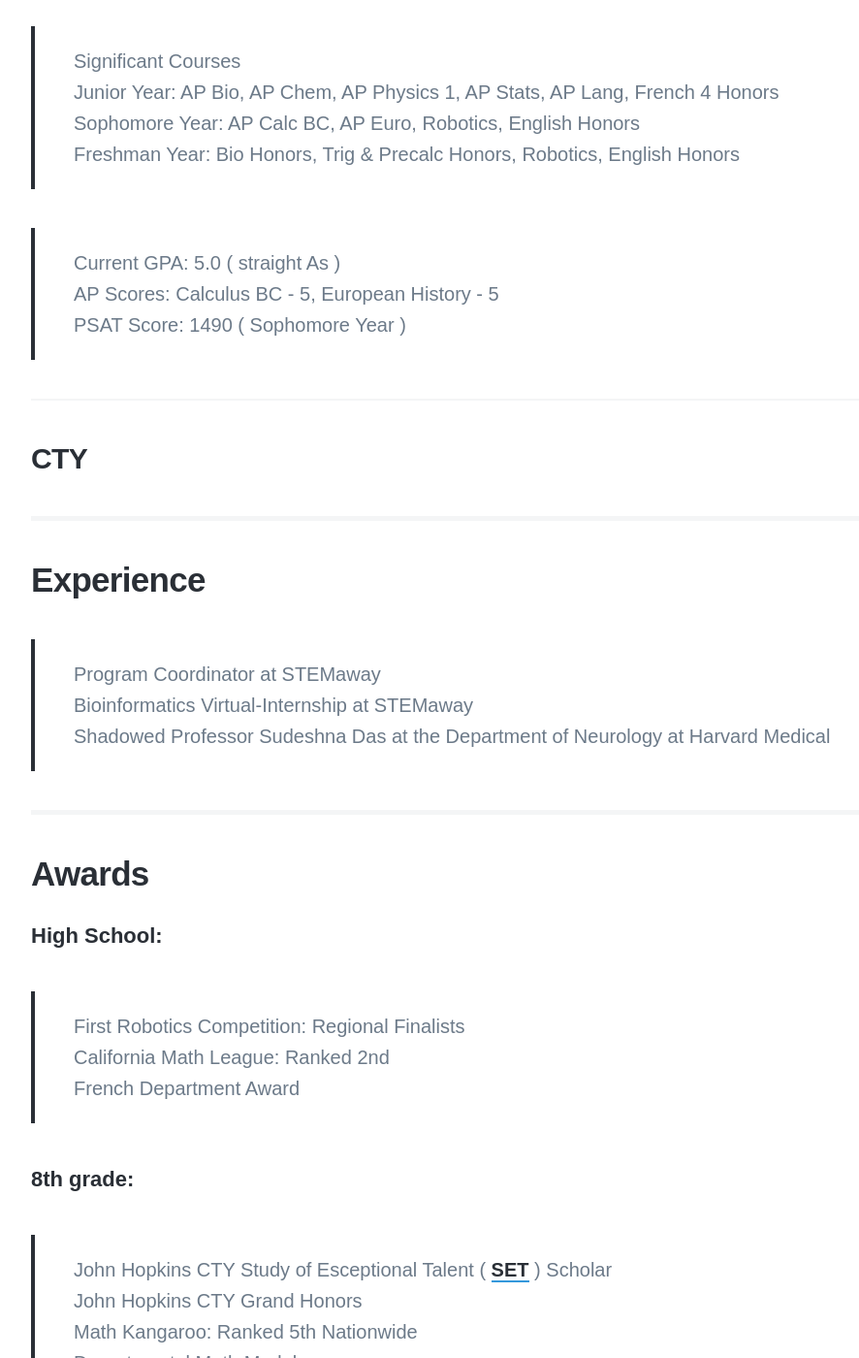
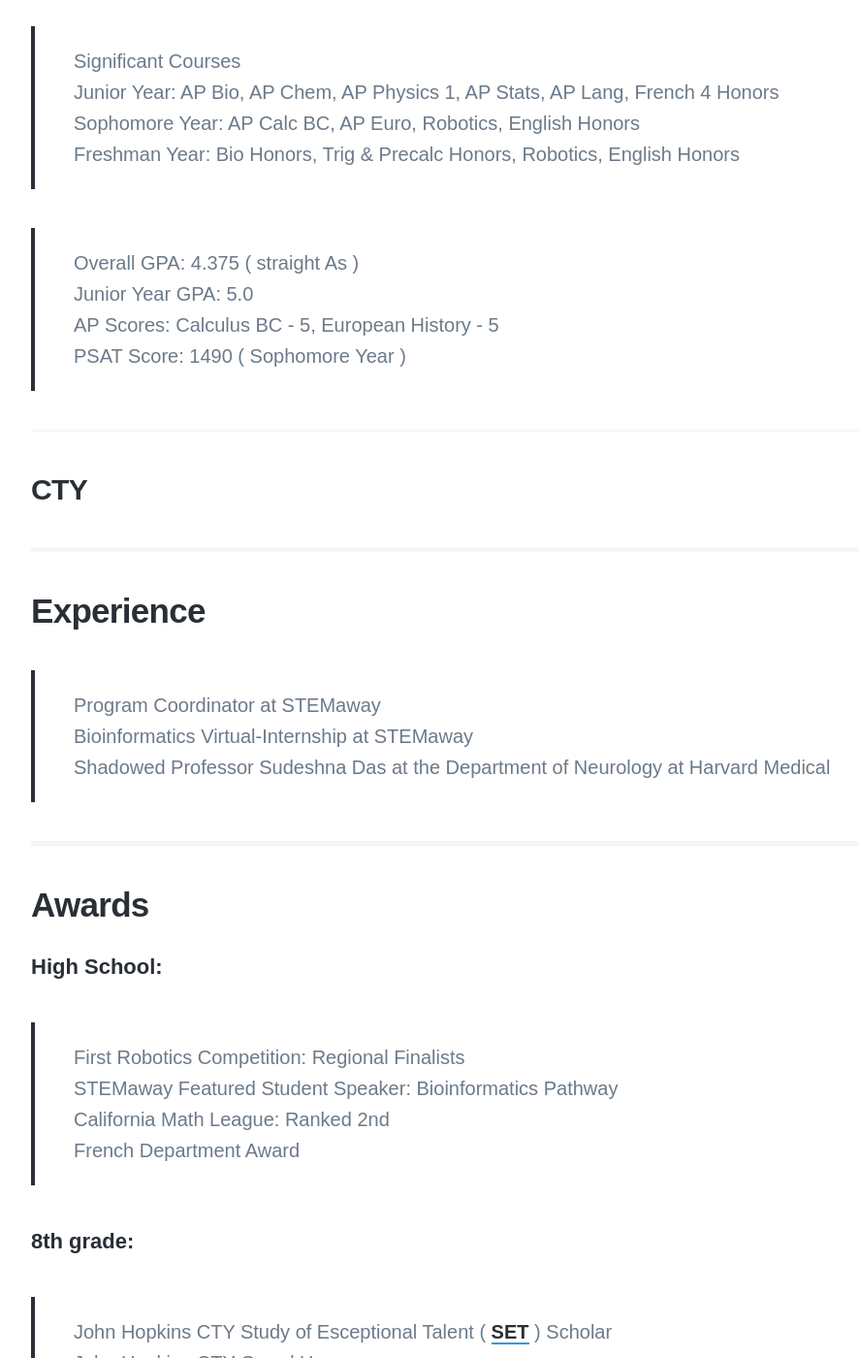
Before and after one commit to disha-22/disha-22.github.io, a Jekyll site: the page built from _pages/Resume.md, in a window 1280 px wide and 1400 px high, scrolled down 738 px. Shown: the whole window at 97% size, without its empty margins (138-1024 px from the left). Built offline with Jekyll 4.4.1, drawn with Linux system fonts in a browser that asks for light colours; nearby versions of some CDN libraries; some web fonts are replaced; some of the changed text lies outside the part shown.

Commit message:
Update Resume.md

```diff
--- a/_pages/Resume.md
+++ b/_pages/Resume.md
@@ -13,7 +13,8 @@
 Sophomore Year: AP Calc BC, AP Euro, Robotics, English Honors<br>
 Freshman Year: Bio Honors, Trig & Precalc Honors, Robotics, English Honors
 
-> Current GPA: 5.0 ( straight As )
+> Overall GPA: 4.375 ( straight As )
+<br> Junior Year GPA: 5.0
 <br> AP Scores: Calculus BC - 5, European History - 5
 <br> PSAT Score: 1490 ( Sophomore Year )
 
@@ -34,11 +35,12 @@
 <h2>Awards</h2>
 <h4> High School: </h4>
 > First Robotics Competition: Regional Finalists
+<br> STEMaway Featured Student Speaker: Bioinformatics Pathway
 <br> California Math League: Ranked 2nd
 <br> French Department Award
 <h4> 8th grade: </h4>
 > John Hopkins CTY Study of Esceptional Talent ( <a href="https://cty.jhu.edu/set/">SET</a> ) Scholar
 <br> John Hopkins CTY Grand Honors
-<br> Math Kangaroo: Ranked 5th Nationwide
+<br> Math Kangaroo National Competition: Ranked 5th
 <br> Departmental Math Medal <br> Represented Fisher Middle school in Mathcounts
 <br> Santa Clara Valley Mathematics Association Field Day: Ranked 6th
```
